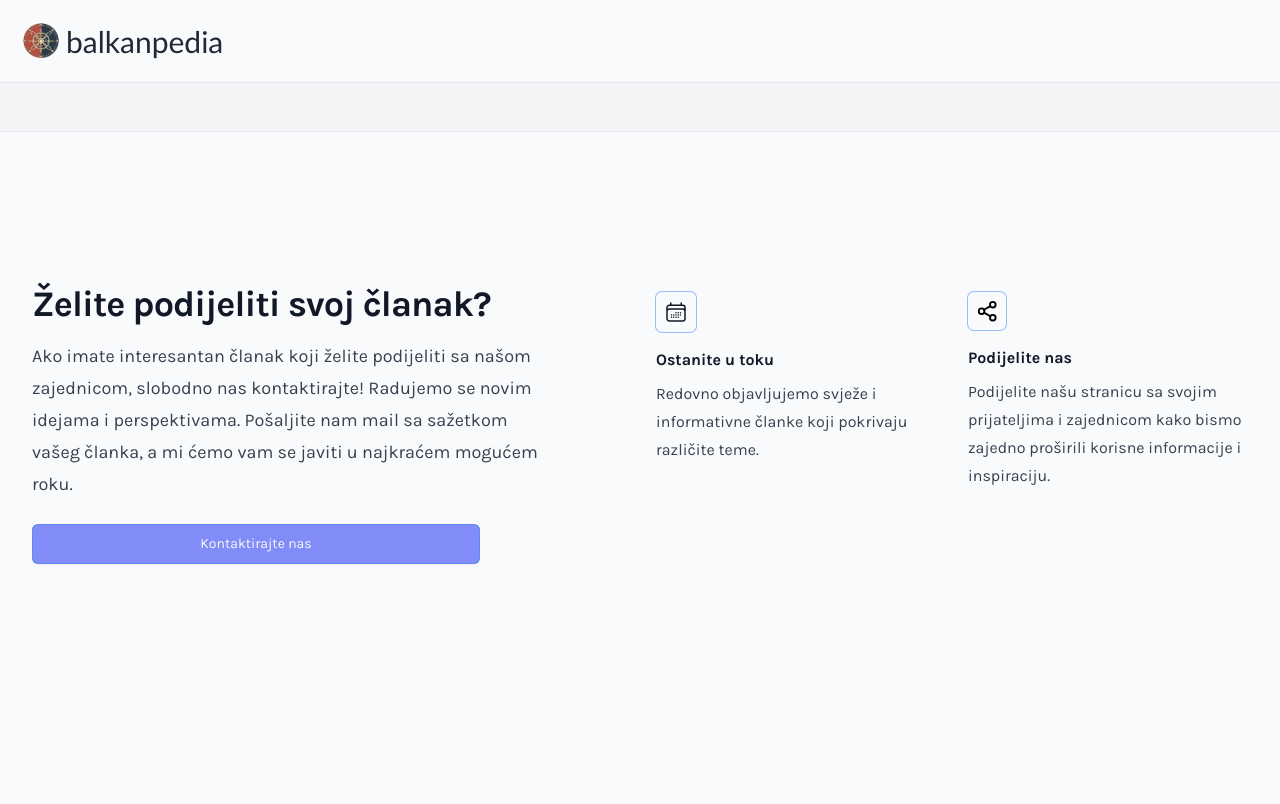
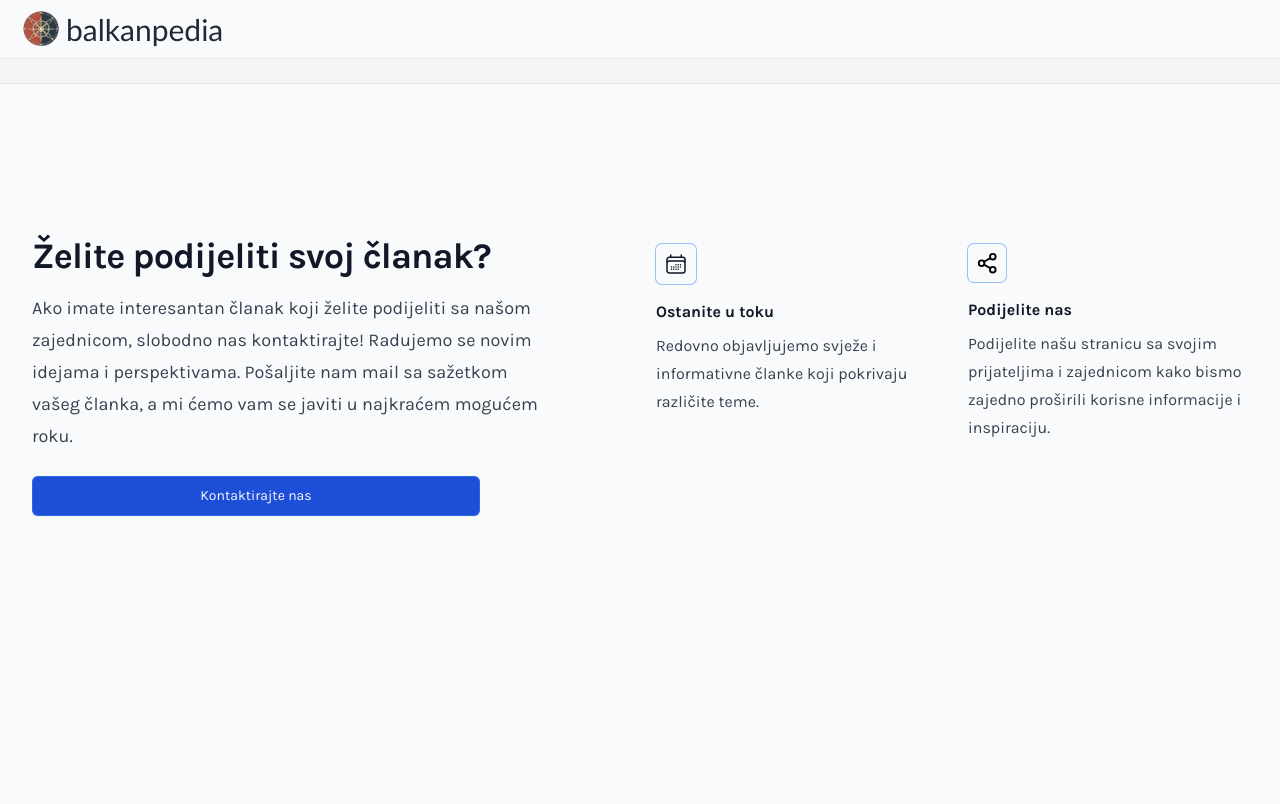
Before and after one commit to SenadK1997/science-blog, a Laravel app: page /objavi-clanak in a window 1280 px wide. Shown: the top 804 px of the page. Run offline with Laravel 10, Linux system fonts and the light colour scheme; data that the repository does not hold is empty; some libraries are stand-ins or nearby versions.

Commit message:
more improvs

```diff
--- a/resources/views/layouts/app.blade.php
+++ b/resources/views/layouts/app.blade.php
@@ -47,7 +47,7 @@
 <body class="bg-gray-50 font-family-karla">
     <!-- Text Header -->
     <header class="w-full container mx-auto">
-        <div class="flex flex-row items-center p-4">
+        <div class="flex flex-row items-center px-4 py-1">
             <img src="{{ asset('logo.png') }}" style="width: 50px;">
             <a class="text-gray-800 hover:text-gray-700 optima-lowercase text-3xl font-medium" href="{{ route('home') }}">
                 Balkanpedia
@@ -59,7 +59,7 @@
     </header>
 
     <!-- Topic Nav -->
-    <nav class="w-full py-4 border-t border-b bg-gray-100" x-data="{ open: false }">
+    <nav class="w-full py-1 px-4 border-t border-b bg-gray-100" x-data="{ open: false }">
         <div class="block sm:hidden">
             <a
                 href="#"
--- a/resources/views/publish.blade.php
+++ b/resources/views/publish.blade.php
@@ -21,7 +21,7 @@
           <p class="mt-4 text-lg leading-8 text-gray-700">Ako imate interesantan članak koji želite podijeliti sa našom zajednicom, slobodno nas kontaktirajte! Radujemo se novim idejama i perspektivama. Pošaljite nam mail sa sažetkom vašeg članka, a mi ćemo vam se javiti u najkraćem mogućem roku.</p>
           <div class="mt-6 flex max-w-md gap-x-4">
             <a href="mailto:infobalkanpedia@gmail.com?subject=Zahtjev za objavu&body=Poštovani/a, u prilogu Vam šaljem skraćenu verziju i cijelu verziju svog rada..."
-                class="flex bg-indigo-400 justify-center min-w-0 flex-auto rounded-md border-0 bg-white/5 px-3.5 py-2 text-gray-50 text-lg shadow-sm ring-1 ring-inset ring-white/10 focus:ring-2 focus:ring-inset focus:ring-indigo-500 sm:text-sm sm:leading-6">
+                class="flex bg-blue-700 justify-center min-w-0 flex-auto rounded-md border-0 bg-white/5 px-3.5 py-2 text-gray-50 text-lg shadow-sm ring-1 ring-inset ring-white/10 focus:ring-2 focus:ring-inset focus:ring-blue-600 sm:text-sm sm:leading-6">
                 Kontaktirajte nas
             </a>
           </div>
```
